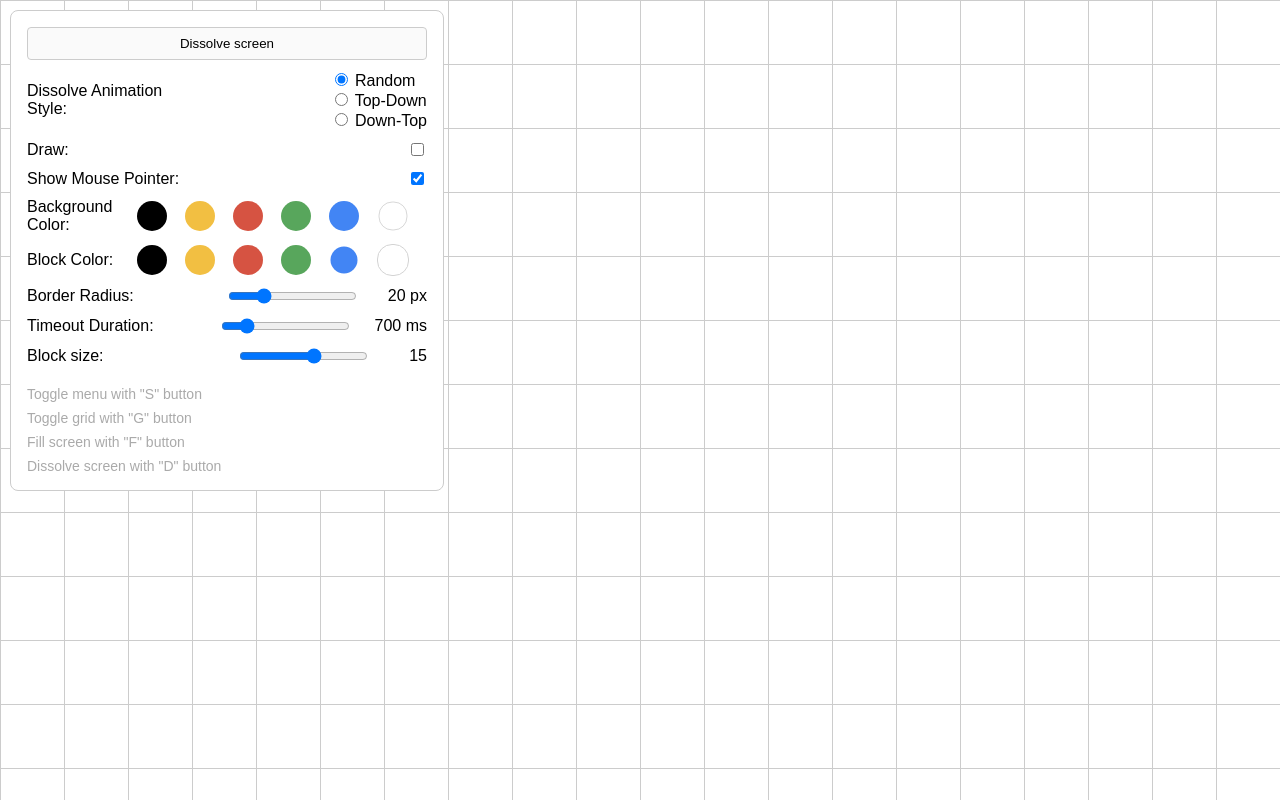
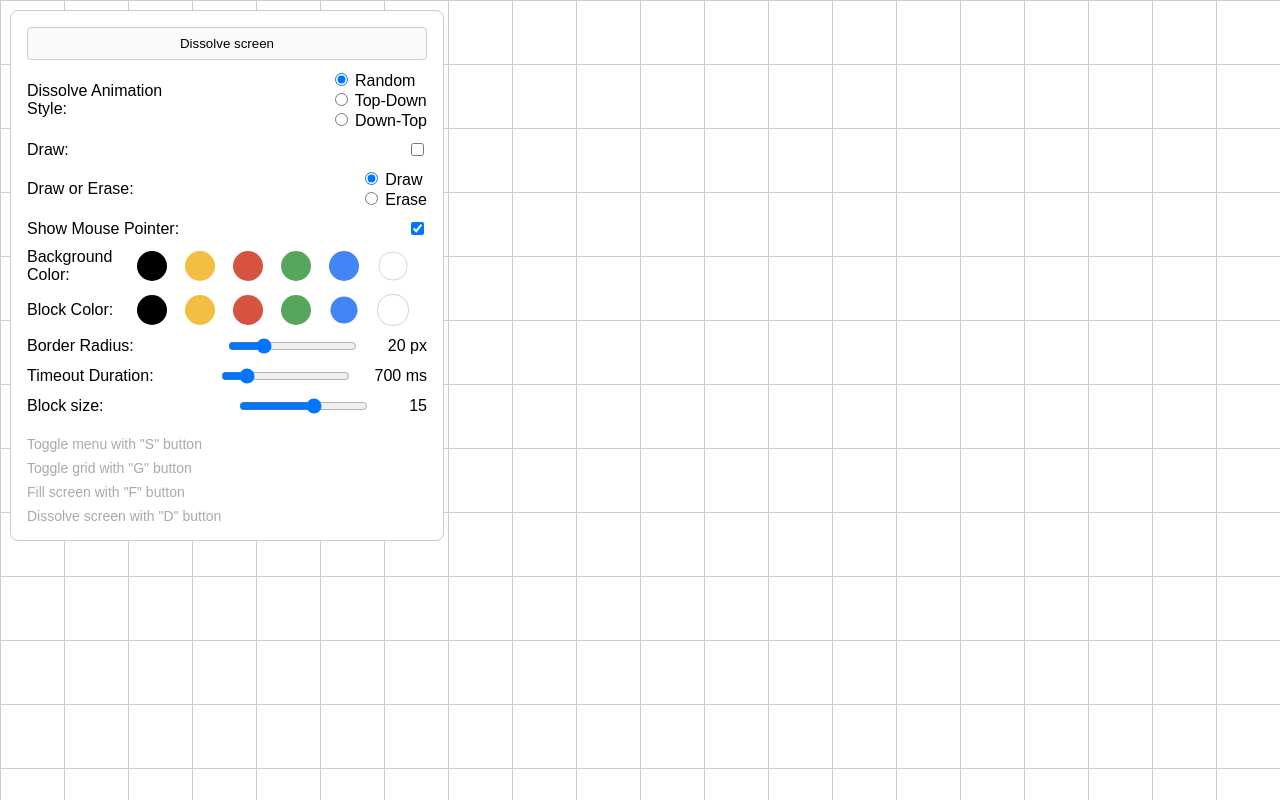
Before and after one commit to MacketSWE/pzt, a React (Create React App) app: page / in a window 1280 px wide. Built offline with nearby package versions, Linux system fonts and the light colour scheme.

Commit message:
Add draw or erase logic

```diff
--- a/src/features/Blocks/BlocksPage/BlocksPage.tsx
+++ b/src/features/Blocks/BlocksPage/BlocksPage.tsx
@@ -7,8 +7,13 @@ import { pztColors } from "../../../store/store";
 import { useBlocksStore } from "./useBlocksStore";
 
 export const BlocksPage = () => {
-  const { dissolveStyle, isSettingsMinimized, setIsSettingsMinimized } =
-    useBlocksStore();
+  const {
+    dissolveStyle,
+    isSettingsMinimized,
+    setIsSettingsMinimized,
+    drawOrErase,
+    setDrawOrErase,
+  } = useBlocksStore();
 
   const [brv, setBorderRadiusValue] = useState(20);
   const [timeoutDuration, setTimeoutDuration] = useState(700);
@@ -35,8 +40,11 @@ export const BlocksPage = () => {
     if (isPaintMode && isMouseDown) {
       setActiveBlocks((prev) => {
         const newBlocks = { ...prev };
-        // Toggle the block's active state
-        newBlocks[index] = !prev[index];
+        if (drawOrErase === "draw" && !prev[index]) {
+          newBlocks[index] = true;
+        } else if (drawOrErase === "erase" && prev[index]) {
+          newBlocks[index] = false;
+        }
         return newBlocks;
       });
     }
@@ -83,6 +91,16 @@ export const BlocksPage = () => {
         // Logic for "D" key command
         console.log("'D' button pressed");
         randomiseBlocks();
+        break;
+      case "1":
+        // Logic for "D" key command
+        console.log("'1' button pressed");
+        setDrawOrErase("draw");
+        break;
+      case "2":
+        // Logic for "D" key command
+        console.log("'2' button pressed");
+        setDrawOrErase("erase");
         break;
 
       case "f":
@@ -420,6 +438,8 @@ const SettingsPanel = ({
     setBackgroundColor,
     dissolveStyle,
     setDissolveStyle,
+    setDrawOrErase,
+    drawOrErase,
   } = useBlocksStore();
 
   return (
@@ -476,6 +496,33 @@ const SettingsPanel = ({
               checked={isPaintMode}
               onChange={() => setIsPaintMode((prev: any) => !prev)}
             />
+          </div>
+          <div>
+            <div className={styles.settingItem}>
+              <label>Draw or Erase: </label>
+              <div>
+                <div>
+                  <input
+                    type="radio"
+                    value="draw"
+                    name="drawOrErase"
+                    checked={drawOrErase === "draw"}
+                    onChange={() => setDrawOrErase("draw")}
+                  />{" "}
+                  Draw
+                </div>
+                <div>
+                  <input
+                    type="radio"
+                    value="erase"
+                    name="drawOrErase"
+                    checked={drawOrErase === "erase"}
+                    onChange={() => setDrawOrErase("erase")}
+                  />{" "}
+                  Erase
+                </div>
+              </div>
+            </div>
           </div>
           <div className={styles.settingItem}>
             <label>Show Mouse Pointer: </label>
--- a/src/features/Blocks/BlocksPage/useBlocksStore.tsx
+++ b/src/features/Blocks/BlocksPage/useBlocksStore.tsx
@@ -4,6 +4,8 @@ type State = {
   backgroundColor: string;
   dissolveStyle: string;
   isSettingsMinimized: boolean;
+  drawOrErase: "draw" | "erase";
+  setDrawOrErase: (mode: "draw" | "erase") => void;
   setIsSettingsMinimized: (isMinimized: any) => void;
   setDissolveStyle: (style: string) => void;
   setBackgroundColor: (color: string) => void;
@@ -11,8 +13,10 @@ type State = {
 
 export const useBlocksStore = create<State>((set) => ({
   dissolveStyle: "Random",
+  drawOrErase: "draw",
   backgroundColor: "#FFFFFF",
   isSettingsMinimized: false,
+  setDrawOrErase: (mode) => set(() => ({ drawOrErase: mode })),
   setIsSettingsMinimized: (isMinimized) =>
     set(() => ({ isSettingsMinimized: isMinimized })),
   setDissolveStyle: (style) => set(() => ({ dissolveStyle: style })),
```
